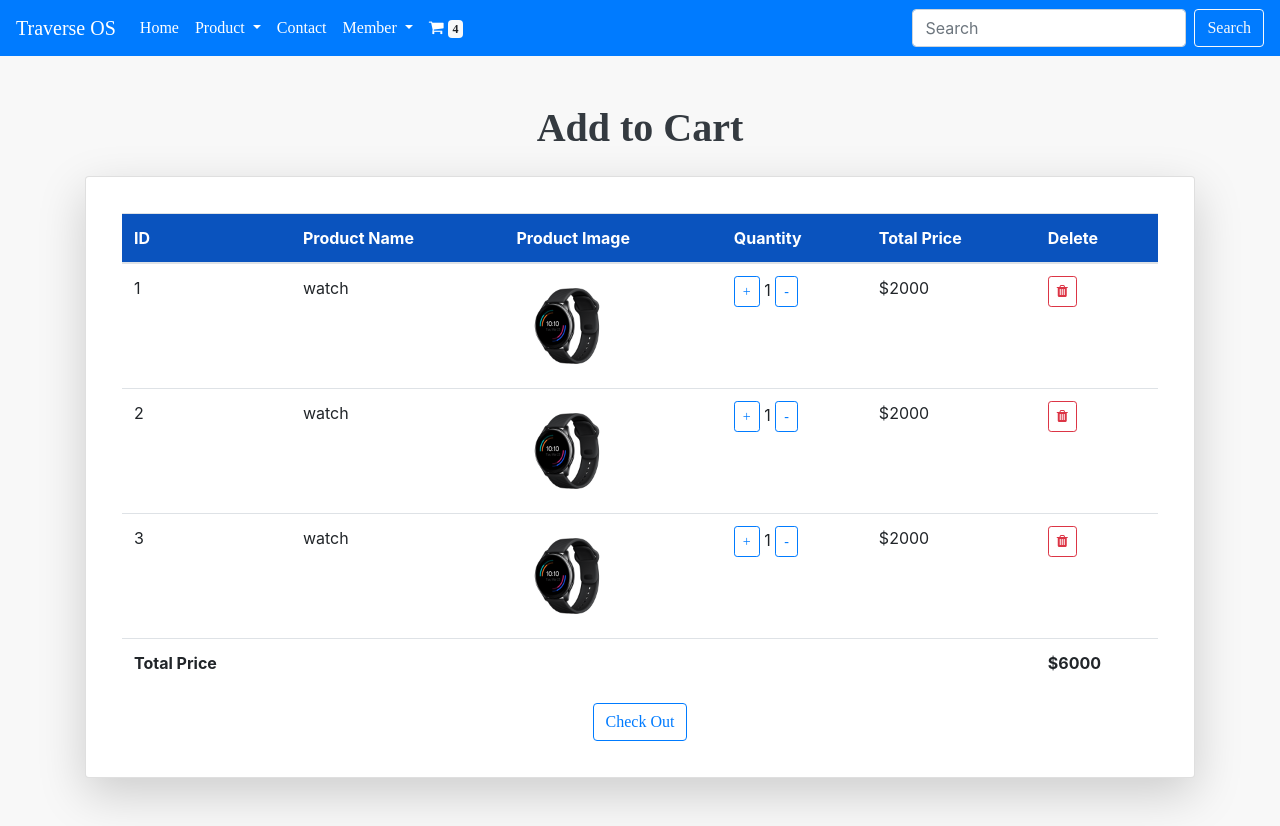
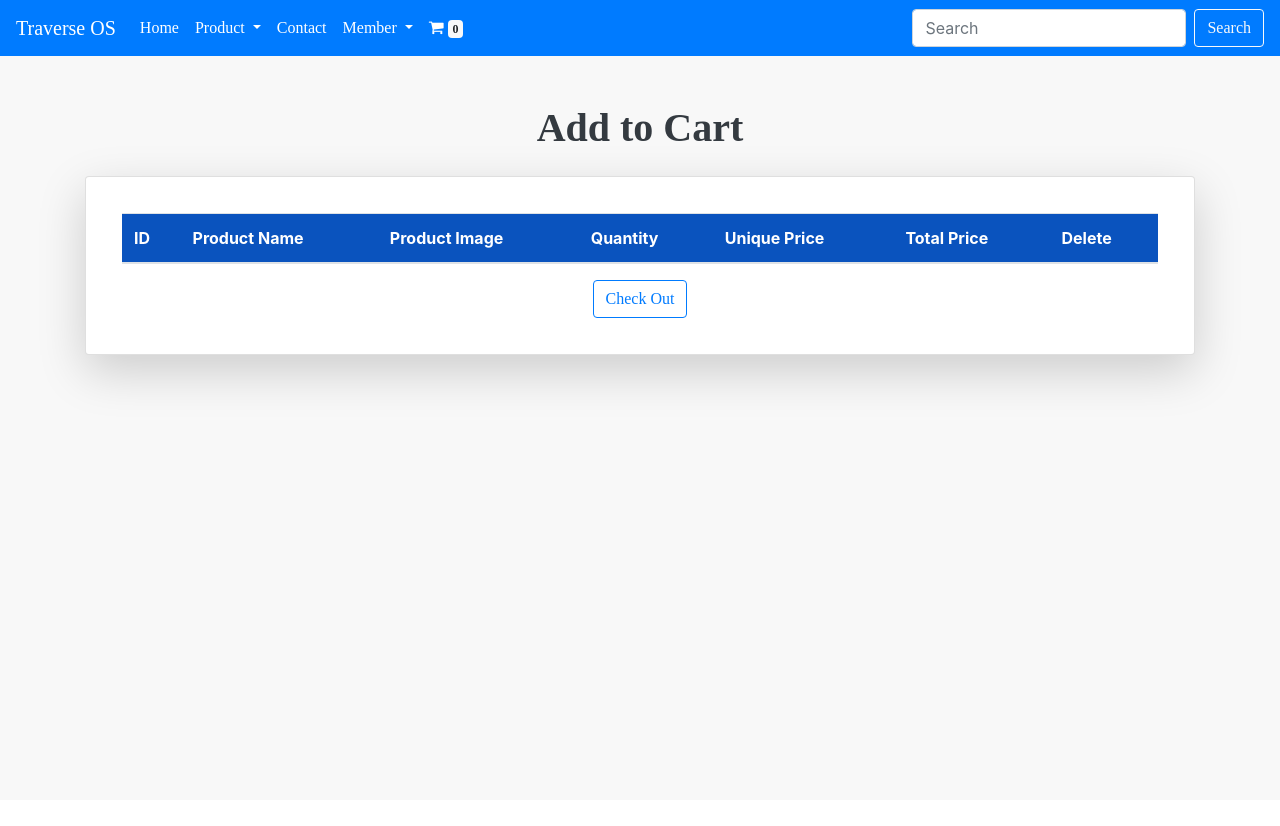
Before and after one commit to Traverse-Technology/traverse_os-Batch-1, a PHP site: page /cart.php in a window 1280 px wide. After the commit the page ends 397 px from the top, so only its background shows below. Run offline with PHP 8.4, Linux system fonts and the light colour scheme; tables that the repository leaves empty or names only in its code hold one stand-in row (values such as "Sample post"); lists and menus that the app fills with data are empty.

Commit message:
Add to cart

```diff
--- a/admin/product-management/insert-product.php
+++ b/admin/product-management/insert-product.php
@@ -17,7 +17,7 @@ if (isset($_POST['product_insert'])){
         "inStock" => $inStock,
         "description" => $description,
         "category_id" => $category_id,
-        "product_image" => time().$product_image['name'],
+        "product_image" => time().$product_image['name']
   );
   insertData($db,'products',$data);
   upload($product_image['tmp_name'],$product_image['name'],"admin");
--- a/cart.php
+++ b/cart.php
@@ -15,58 +15,13 @@ include "header.php"
                 <th scope="col">Product Name</th>
                 <th scope="col">Product Image</th>
                 <th scope="col">Quantity</th>
+                <th scope="col">Unique Price</th>
                 <th scope="col">Total Price</th>
                 <th scope="col">Delete</th>
             </tr>
             </thead>
-            <tbody>
-            <tr>
-                <td>1</td>
-                <td>watch</td>
-                <td>
-                    <img class="cart-product" src="img/watch.png" alt="">
-                </td>
-                <td>
-                    <button class="btn btn-outline-primary btn-sm" >+</button>
-                    1
-                    <button class="btn btn-outline-primary btn-sm" >-</button>
-                </td>
-                <td>$2000</td>
-                <td><button class="btn btn-outline-danger btn-sm"><i class="fa fa-trash"></i></button></td>
-            </tr>
-            <tr>
-                <td>2</td>
-                <td>watch</td>
-                <td>
-                    <img class="cart-product" src="img/watch.png" alt="">
-                </td>
-                <td>
-                    <button class="btn btn-outline-primary btn-sm" >+</button>
-                    1
-                    <button class="btn btn-outline-primary btn-sm" >-</button>
-                </td>
-                <td>$2000</td>
-                <td><button class="btn btn-outline-danger btn-sm"><i class="fa fa-trash"></i></button></td>
-            </tr>
-            <tr>
-                <td>3</td>
-                <td>watch</td>
-                <td>
-                    <img class="cart-product" src="img/watch.png" alt="">
-                </td>
-                <td>
-                    <button class="btn btn-outline-primary btn-sm" >+</button>
-                    1
-                    <button class="btn btn-outline-primary btn-sm" >-</button>
-                </td>
-                <td>$2000</td>
-                <td><button class="btn btn-outline-danger btn-sm"><i class="fa fa-trash"></i></button></td>
-            </tr>
-          <tr>
-              <th >Total Price</th>
-              <td colspan="4"></td>
-              <th >$6000</th>
-          </tr>
+            <tbody id="tbody">
+
             </tbody>
         </table>
                 <div class="col text-center">
@@ -81,3 +36,68 @@ include "header.php"
 <?php
 include "footer.php"
 ?>
+
+<script>
+    showCart();
+function showCart() {
+    var productData = JSON.parse(localStorage.getItem('productData'));
+    var str = "";
+    for (let i=0; i < productData.length; i++){
+        let count = i+1;
+        let totalPrice = productData[i].qty *  productData[i].product_price;
+        str += `
+            <tr>
+                <td>`+count+`</td>
+                <td>`+productData[i].product_name+`</td>
+                <td>
+                    <img class="cart-product" src="upload_file/`+productData[i].product_image+`" alt="">
+                </td>
+                <td>
+                    <button class="btn btn-outline-primary btn-sm" onclick="increaseQty(${productData[i].qty},${productData[i].id})">+</button>
+                    `+productData[i].qty+`
+                    <button class="btn btn-outline-primary btn-sm" onclick="decreaseQty(${productData[i].qty},${productData[i].id})">-</button>
+                </td>
+                <td>$`+productData[i].product_price+`</td>
+                <td>$`+totalPrice+`</td>
+                <td><button  onclick="deleteitem(${productData[i].id})" class="btn btn-outline-danger btn-sm"><i class="fa fa-trash"></i></button></td>
+            </tr>
+            `;
+    }
+    $("#tbody").html(str);
+}
+
+    function increaseQty(qty,id) {
+        var productData = JSON.parse(localStorage.getItem('productData'));
+        for (let i=0; i < productData.length; i++){
+            if (productData[i].id == id){
+                productData[i].qty += 1;
+                localStorage.setItem('productData',JSON.stringify(productData));
+            }
+        }
+        showCart();
+    }
+    function decreaseQty(qty,id) {
+        var productData = JSON.parse(localStorage.getItem('productData'));
+        for (let i=0; i < productData.length; i++){
+            if (productData[i].id == id){
+                if (productData[i].qty > 1){
+                    productData[i].qty -= 1;
+                }
+                localStorage.setItem('productData',JSON.stringify(productData));
+            }
+        }
+        showCart();
+    }
+    function deleteitem(id) {
+        var productData = JSON.parse(localStorage.getItem('productData'));
+        for (let i=0; i < productData.length; i++){
+            if (productData[i].id == id){
+                productData.splice(i);
+                 delete productData[i];
+            }
+        }
+        localStorage.setItem('productData',JSON.stringify(productData));
+        showCart();
+    }
+
+</script>
--- a/footer.php
+++ b/footer.php
@@ -1,7 +1,6 @@
 
-<script src="js/app.js"></script>
+<!--<script src="js/app.js"></script>-->
 <script src="https://code.jquery.com/jquery-3.5.1.min.js"></script>
 <script src="https://cdn.jsdelivr.net/npm/bootstrap@4.6.0/dist/js/bootstrap.bundle.min.js" integrity="sha384-Piv4xVNRyMGpqkS2by6br4gNJ7DXjqk09RmUpJ8jgGtD7zP9yug3goQfGII0yAns" crossorigin="anonymous"></script>
-
 </body>
 </html>
--- a/header.php
+++ b/header.php
@@ -103,7 +103,7 @@ $categories = selectData($db,"categories");
             }
             ?>
             <li class="nav-item active">
-                <a class="nav-link" href="cart.php"><i class="fa fa-shopping-cart"> <span class="badge badge-light">4</span></i></a>
+                <a class="nav-link" href="cart.php"><i class="fa fa-shopping-cart"> <span id="count" class="badge badge-light">0</span></i></a>
             </li>
         </ul>
         <form method="get" action="search-product.php" class="form-inline my-2 my-lg-0">
--- a/js/app.js
+++ /dev/null
@@ -1,3 +0,0 @@
-function addToCart(productData) {
-    console.log(productData);
-}
--- a/ulti/helpers.php
+++ b/ulti/helpers.php
@@ -64,6 +64,11 @@ function selectData($db,$table,$condition=null){
    $data =  $db->query($select_query);
     return $data->fetchAll();
 }
+function selectCustomData($db,$table,$col,$condition=null){
+    $select_query = "SELECT $col FROM $table $condition";
+   $data =  $db->query($select_query);
+    return $data->fetchAll();
+}
 function deleteData($db,$table,$condition=null){
     $select_query = "DELETE FROM $table $condition";
     $db->exec($select_query);
@@ -93,3 +98,8 @@ function upload($upload_file,$image_name,$path="public"){
     }
     move_uploaded_file($upload_file,$save_file);
 }
+
+function changeQoute($data){
+    $data = str_replace("\"","'",$data);
+    return $data;
+}
```
Also changed, not shown: index.php (+12 -2 lines).
